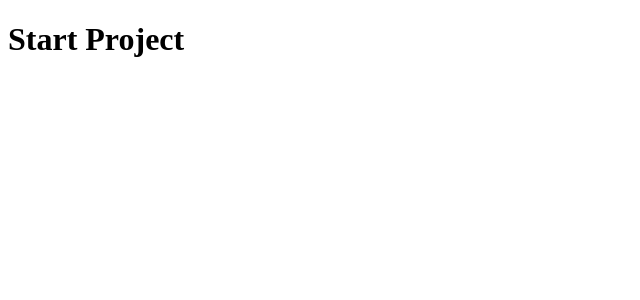
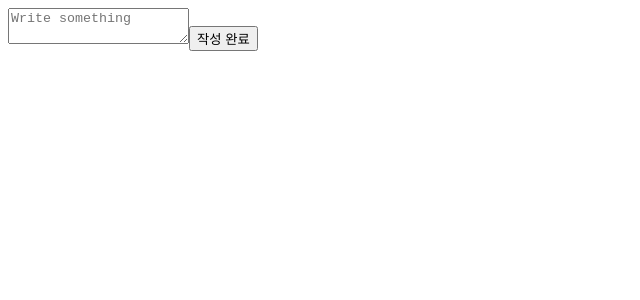
Before and after one commit to YeonsuBaek/learning-english, a Next.js app in the folder application/: page / in a window 1280 px wide. Shown: the top 300 px of the page, without its empty margins (0-640 px from the left). Built offline with nearby package versions, Linux system fonts and the light colour scheme.

Commit message:
feat: 글쓰기 폼 구현

```diff
--- a/application/pages/index.js
+++ b/application/pages/index.js
@@ -1,7 +1,26 @@
+import { useState } from 'react';
+
 export default function Home() {
+  const [sentence, setSentence] = useState('');
+
+  const handleChangeSentence = (e) => {
+    setSentence(e.target.value);
+  };
+
+  const handleSubmitSentence = (e) => {
+    e.preventDefault();
+  };
+
   return (
     <>
-      <h1>Start Project</h1>
+      <form onSubmit={handleSubmitSentence}>
+        <textarea
+          placeholder='Write something'
+          value={sentence}
+          onChange={handleChangeSentence}
+        ></textarea>
+        <button type='submit'>작성 완료</button>
+      </form>
     </>
   );
 }
```
